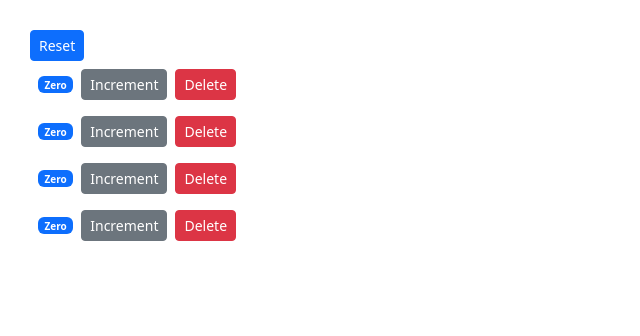
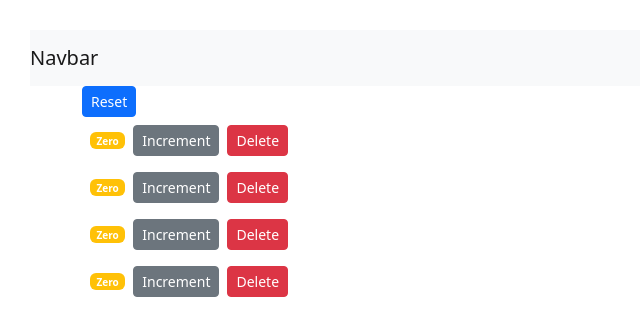
Before and after one commit to SoheebAmin/react-counter-app, a React (Create React App) app: page / in a window 1280 px wide. Shown: the top 336 px of the page, without its empty margins (0-640 px from the left). Built offline with nearby package versions, Linux system fonts and the light colour scheme.

Commit message:
before attempting to lift state to app

```diff
--- a/src/App.js
+++ b/src/App.js
@@ -1,25 +1,20 @@
-import logo from './logo.svg';
-import './App.css';
+import React, { Component } from "react";
+import "./App.css";
+import Counters from "./components/counters";
+import NavBar from "./components/navbar";
 
-function App() {
-  return (
-    <div className="App">
-      <header className="App-header">
-        <img src={logo} className="App-logo" alt="logo" />
-        <p>
-          Edit <code>src/App.js</code> and save to reload.
-        </p>
-        <a
-          className="App-link"
-          href="https://reactjs.org"
-          target="_blank"
-          rel="noopener noreferrer"
-        >
-          Learn React
-        </a>
-      </header>
-    </div>
-  );
+class App extends Component {
+  state = {};
+  render() {
+    return (
+      <React.Fragment>
+        <NavBar />
+        <main className="container">
+          <Counters />
+        </main>
+      </React.Fragment>
+    );
+  }
 }
 
 export default App;
--- a/src/components/counter.jsx
+++ b/src/components/counter.jsx
@@ -39,7 +39,7 @@ class Counter extends Component {
 
   getBadgeClasses() {
     let classes = "badge m-2"; // this lets us make the class to add as a variable we can apply logic to
-    classes += this.props.counter === 0 ? " bg-warning" : " bg-primary"; // based on count number, different class.
+    classes += this.props.counter.value === 0 ? " bg-warning" : " bg-primary"; // based on count number, different class.
     return classes;
   }
 
--- a/src/components/counters.jsx
+++ b/src/components/counters.jsx
@@ -13,7 +13,13 @@ class Counters extends Component {
   };
 
   // This resets all the counters by...
-  handleReset = () => {};
+  handleReset = () => {
+    const counters = this.state.counters.map((c) => {
+      c.value = 0;
+      return c;
+    });
+    this.setState({ counters });
+  };
 
   // The complex set-up here is to ensure that "counters" handle's "counter"'s data via its own state passed as props to state.
   handleIncrement = (counter) => {
@@ -38,7 +44,7 @@ class Counters extends Component {
           className="btn btn-primary btn-sm m2"
         >
           Reset
-        </button>{" "}
+        </button>
         <br />
         {/** We take each counter object in state and map it to a counter component, adding props to each one*/}
         {this.state.counters.map((counter) => (
--- /dev/null
+++ b/src/components/navbar.jsx
@@ -0,0 +1,15 @@
+import React, { Component } from "react";
+
+class NavBar extends Component {
+  render() {
+    return (
+      <nav class="navbar navbar-light bg-light">
+        <a class="navbar-brand" href="https://test.com">
+          Navbar
+        </a>
+      </nav>
+    );
+  }
+}
+
+export default NavBar;
--- a/src/index.js
+++ b/src/index.js
@@ -2,10 +2,10 @@ import React from "react";
 import ReactDOM from "react-dom/client";
 import "./index.css";
 import "bootstrap/dist/css/bootstrap.css";
-import Counters from "./components/counters";
+import App from "./App";
 
 // const element = <h1>Hello World</h1>; ----> JSX will use Babel to generate a React element from this code
 // ReactDOM.render(element, document.getElementById('root')); ----> Render the element to the DOM specified by 2nd argument
 
 const root = ReactDOM.createRoot(document.getElementById("root")); // JSX will use Babel to generate a React element from this code
-root.render(<Counters />);
+root.render(<App />);
```
